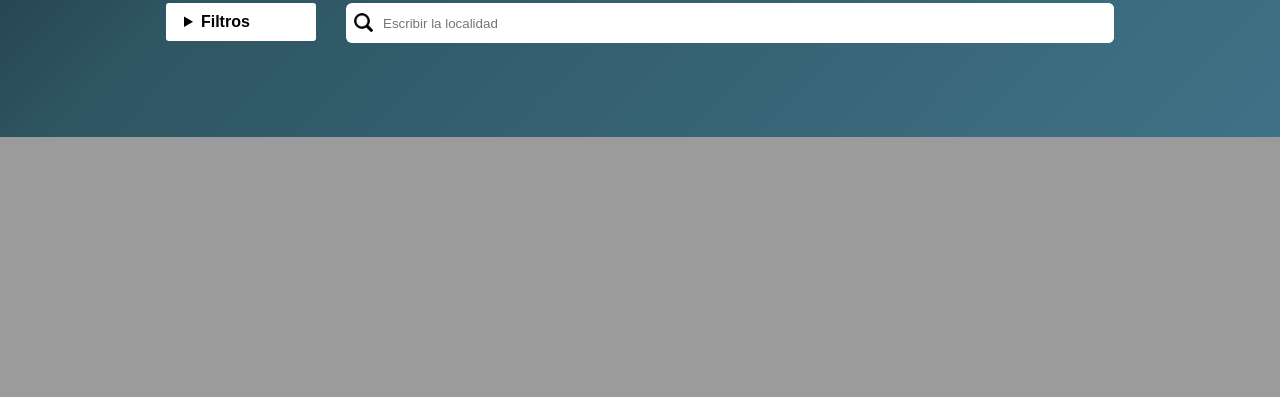
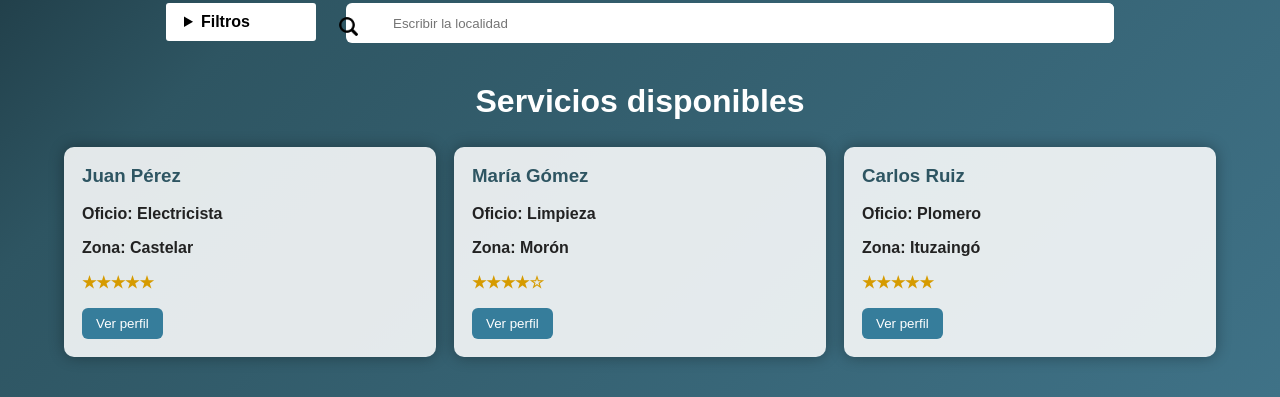
Before and after one commit to ThyagoASan/Proyecto-Altoque-_desarrollo_y_Arquitect_web, a PHP site: page /pagina1.html in a window 1280 px wide. Shown: the part 663-1060 px from the top of the page. Before the commit the page ends 800 px from the top, so only its background shows below. Run offline with PHP 8.4, Linux system fonts and the light colour scheme.

Commit message:
Agrego publicacion de servicios, perfiles y filtros

```diff
--- a/html y css/css.css
+++ b/html y css/css.css
@@ -229,4 +229,119 @@ h2{
     box-shadow: #ffff;
     color: #2e3f46;
 }
+.servicios {
+    width: 90%;
+    margin: 40px auto;
+    color: white;
+}
+
+.servicios h2 {
+    text-align: center;
+}
+
+.tarjetas {
+    display: grid;
+    grid-template-columns: repeat(auto-fit, minmax(220px, 1fr));
+    gap: 18px;
+}
+
+.tarjeta-servicio {
+    background-color: #ffffffdd;
+    color: #222;
+    padding: 18px;
+    border-radius: 10px;
+    box-shadow: 0 0 15px #0005;
+}
+
+.tarjeta-servicio h3 {
+    margin-top: 0;
+    color: #2e5562;
+}
+
+.tarjeta-servicio button {
+    background-color: #367d9b;
+    color: white;
+    border: none;
+    padding: 8px 14px;
+    border-radius: 6px;
+    cursor: pointer;
+}
+
+.tarjeta-servicio button:hover {
+    background-color: #2e5562;
+}
+
+.estrellas {
+    color: #d69b00;
+}
+
+@media (max-width: 768px) {
+    .header {
+        flex-direction: column;
+    }
+
+    .header__list {
+        flex-direction: column;
+        width: 100%;
+        padding: 0;
+    }
+
+    .div {
+        flex-direction: column;
+        align-items: center;
+        gap: 12px;
+    }
+
+    .div_busqueda,
+    .div_busqueda__div_buscador {
+        width: 90%;
+        max-width: none;
+    }
+
+    .formulario1 {
+        width: 80%;
+        min-width: auto;
+        margin-top: 25%;
+    }
+}
+/* PERFIL */
+
+.perfil {
+    min-height: 100vh;
+    display: flex;
+    justify-content: center;
+    align-items: center;
+}
+
+.perfil-card {
+    background-color: #ccc4;
+    color: white;
+    width: 50%;
+    min-width: 350px;
+    max-width: 500px;
+    padding: 35px;
+    border-radius: 10px;
+    box-shadow: 0 0 30px #0004;
+    text-align: center;
+}
+
+.perfil-foto {
+    width: 100px;
+    height: 100px;
+    margin: 15px auto;
+    border-radius: 50%;
+    background-color: #eee;
+    color: #2e5562;
+    display: flex;
+    justify-content: center;
+    align-items: center;
+    font-size: 45px;
+}
+
+.perfil-descripcion {
+    background-color: #ffffff22;
+    padding: 15px;
+    border-radius: 8px;
+    margin-top: 15px;
+}
 /* ---final login--- */
--- a/html y css/pagina1.html
+++ b/html y css/pagina1.html
@@ -1,5 +1,5 @@
 <!DOCTYPE html>
-<html lang="en">
+<html lang="es">
 <head>
     <meta charset="UTF-8">
     <meta name="viewport" content="width=device-width, initial-scale=1.0">
@@ -19,9 +19,10 @@
             </ul>
         </nav>
         <ul class="header__list">
-            <li class="header__list-item">dfsfdsdffd</li>
+            <li class="header__list-item">AlToque</li>
+            <li class="header__list-item"> <a class="inicio-link" href="publicar.html"> Publicar Servicio </a> </li>
             <li class="header__list-item item_login">
-            <a class="login-link" href="sesion.html">Log in</a>
+            <a class="login-link" href="sesion.html">Iniciar Sesion</a>
             </li>
             <li class="header__list-item item_registrarse"><a class="registrarse_link" href="registrarse.html">Registrarse</a></li>
         </ul>
@@ -42,11 +43,19 @@
                 </div>
 
             <div class="div_busqueda__div_buscador">
-                <label for="input_buscador_localidad" class=".label-icono">
+                <label for="input_buscador_localidad" class="label-icono">
                     <img class="img_lupa" for src="imagenes/lupa.png" alt="">
                 </label>
                 <input class="input_buscador_localidad" id="input_buscador_localidad" type="text" placeholder="Escribir la localidad">
             </div>
         </div>
+        <section class="servicios">
+    <h2>Servicios disponibles</h2>
+
+    <div class="tarjetas" id="contenedorServicios"></div>
+</section>
+
+<script src="script.js"></script>
+
     </body>
 </html>
--- /dev/null
+++ b/html y css/script.js
@@ -0,0 +1,110 @@
+const servicios = [
+    { nombre: "Juan Pérez", oficio: "Electricista", zona: "Castelar", estrellas: "★★★★★", descripcion: "Electricista con experiencia en instalaciones domiciliarias." },
+    { nombre: "María Gómez", oficio: "Limpieza", zona: "Morón", estrellas: "★★★★☆", descripcion: "Servicio de limpieza para hogares y oficinas." },
+    { nombre: "Carlos Ruiz", oficio: "Plomero", zona: "Ituzaingó", estrellas: "★★★★★", descripcion: "Reparación de pérdidas de agua y mantenimiento de cañerías." }
+];
+
+const contenedor = document.getElementById("contenedorServicios");
+const buscador = document.getElementById("input_buscador_localidad");
+
+if (contenedor) {
+    const publicacionesGuardadas = JSON.parse(localStorage.getItem("publicaciones")) || [];
+    const todosLosServicios = servicios.concat(publicacionesGuardadas);
+
+    function mostrarServicios(lista) {
+        contenedor.innerHTML = "";
+
+        lista.forEach(servicio => {
+            const tarjeta = document.createElement("article");
+            tarjeta.classList.add("tarjeta-servicio");
+
+            tarjeta.innerHTML = `
+                <h3>${servicio.nombre}</h3>
+                <p><strong>Oficio:</strong> ${servicio.oficio}</p>
+                <p><strong>Zona:</strong> ${servicio.zona}</p>
+                <p class="estrellas">${servicio.estrellas}</p>
+                <button onclick='verPerfil(${JSON.stringify(servicio)})'>Ver perfil</button>
+            `;
+
+            contenedor.appendChild(tarjeta);
+        });
+    }
+
+    if (buscador) {
+        buscador.addEventListener("input", () => {
+            const texto = buscador.value.toLowerCase();
+
+            const filtrados = todosLosServicios.filter(servicio =>
+                servicio.zona.toLowerCase().includes(texto) ||
+                servicio.oficio.toLowerCase().includes(texto) ||
+                servicio.nombre.toLowerCase().includes(texto)
+            );
+
+            mostrarServicios(filtrados);
+        });
+    }
+
+    mostrarServicios(todosLosServicios);
+}
+
+const formulario = document.getElementById("form-publicacion");
+
+if (formulario) {
+    formulario.addEventListener("submit", (e) => {
+        e.preventDefault();
+
+        const nombre = document.getElementById("nombre").value.trim();
+        const oficio = document.getElementById("categoria").value;
+        const zona = document.getElementById("zona").value.trim();
+        const descripcion = document.getElementById("descripcion").value.trim();
+
+        if (nombre === "" || zona === "" || descripcion === "") {
+            alert("Complete todos los campos");
+            return;
+        }
+
+        const nuevaPublicacion = {
+            nombre: nombre,
+            oficio: oficio,
+            zona: zona,
+            descripcion: descripcion,
+            estrellas: "Sin reseñas"
+        };
+
+        const publicacionesGuardadas = JSON.parse(localStorage.getItem("publicaciones")) || [];
+        publicacionesGuardadas.push(nuevaPublicacion);
+
+        localStorage.setItem("publicaciones", JSON.stringify(publicacionesGuardadas));
+
+        alert("Publicación creada correctamente");
+        formulario.reset();
+        window.location.href = "pagina1.html";
+    });
+}
+
+function verPerfil(servicio) {
+    localStorage.setItem("perfilSeleccionado", JSON.stringify(servicio));
+    window.location.href = "perfil.html";
+}
+
+const perfilNombre = document.getElementById("perfil-nombre");
+
+if (perfilNombre) {
+    const perfil = JSON.parse(localStorage.getItem("perfilSeleccionado"));
+
+    if (perfil) {
+        document.getElementById("perfil-nombre").textContent = perfil.nombre;
+        document.getElementById("perfil-oficio").textContent = perfil.oficio;
+        document.getElementById("perfil-zona").textContent = perfil.zona;
+        document.getElementById("perfil-estrellas").textContent = perfil.estrellas;
+        document.getElementById("perfil-descripcion").textContent =
+            perfil.descripcion || "Prestador disponible para realizar servicios a domicilio.";
+    }
+}
+const botonContratar = document.getElementById("btn-contratar");
+
+if (botonContratar) {
+    botonContratar.addEventListener("click", () => {
+        alert("Solicitud de contratación enviada correctamente");
+    });
+}
```
Also changed, not shown: html y css/perfil.html (added, +40 -0 lines), html y css/publicar.html (added, +47 -0 lines).
